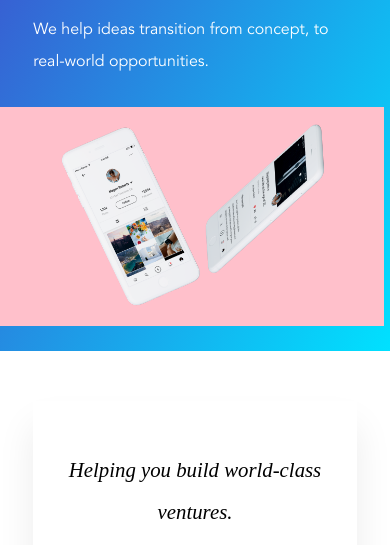
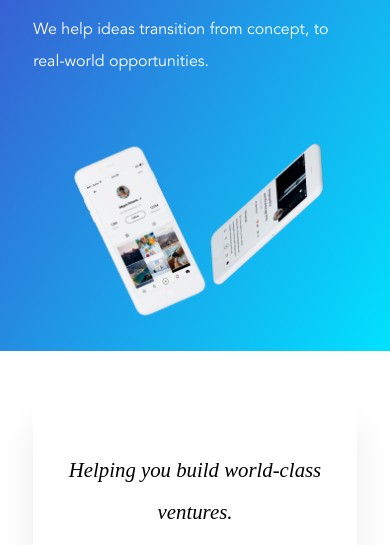
Before and after one commit to BonneSai/bonnesai.github.io, a plain HTML site: page index.html in a window 390 px wide. Shown: the part 299-844 px from the top of the page. Drawn offline with nearby package versions, Linux system fonts and the light colour scheme.

Commit message:
Smaller Iphones

```diff
--- a/style.css
+++ b/style.css
@@ -1038,7 +1038,7 @@ footer .social-footer {
 
 
 
-    body, html {
+    body {
       width: 100vw !important;
       overflow-x: hidden !important;
     }
@@ -1069,15 +1069,14 @@ footer .social-footer {
 
     #header-iphones {
         position: relative;
-        left: -10vw;
-        top: 140px;
-        width: 100vw;
+        left: -6vw;
+        top: 160px;
+        width: 95vw;
         height: auto;
         margin: auto;
         animation: fade-in 1s ease-in-out;
         animation-delay: 0.2s;
         overflow: hidden !important;
-        background: pink;
     }
 
     .nav {
```
